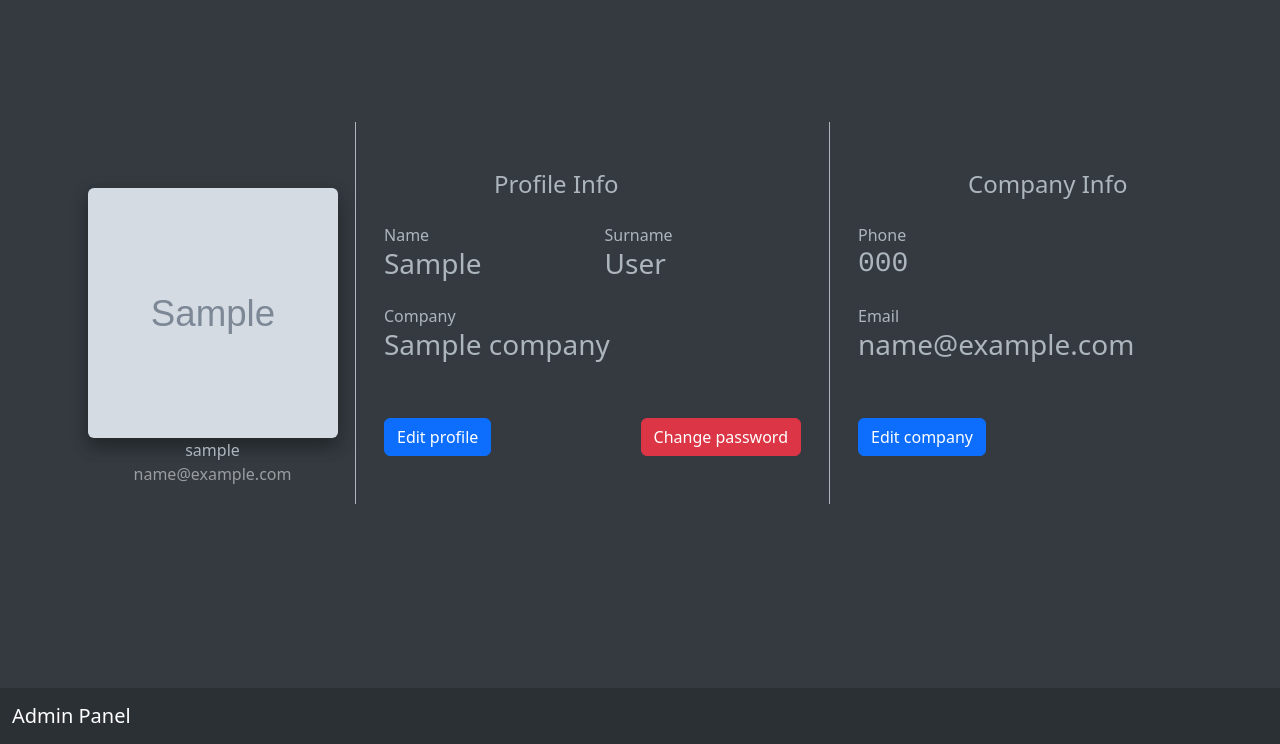
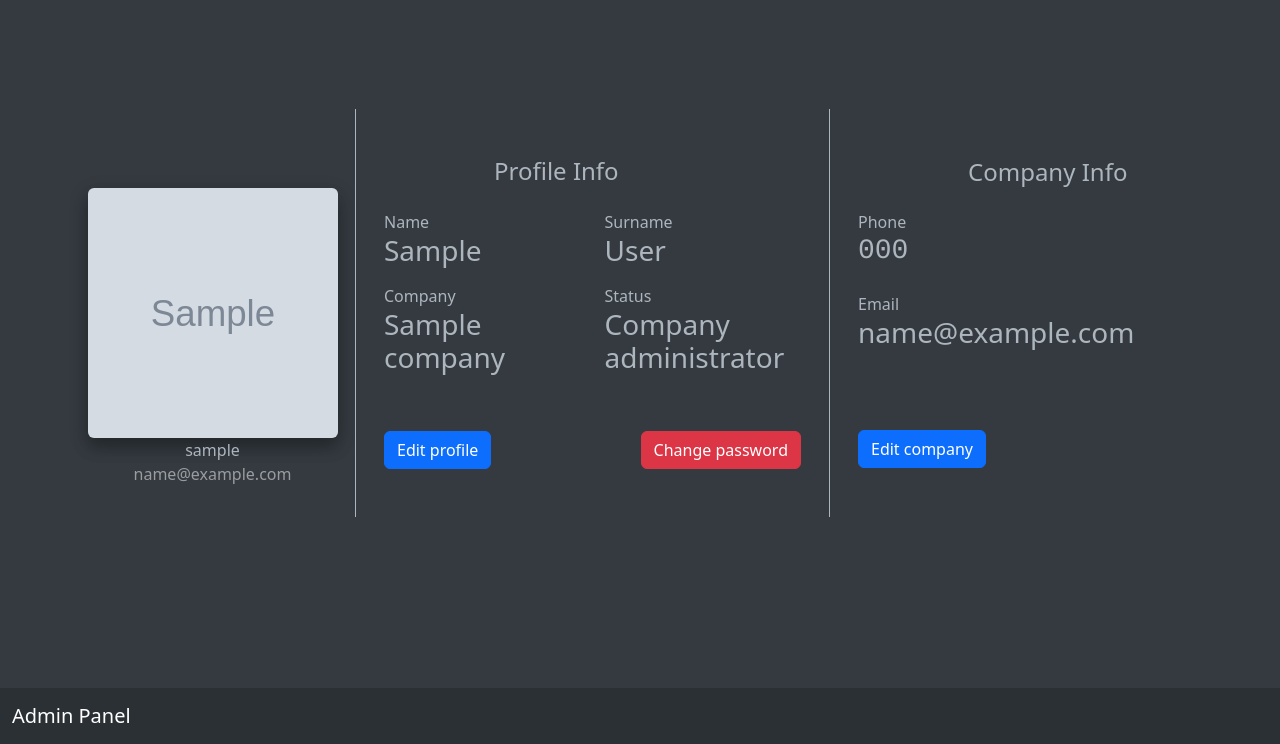
Before and after one commit to IgorEzerskiy/crm, a Django app: page /profile/1 in a window 1280 px wide. Shown: the part 56-800 px from the top of the page. Run offline with Django 4.2, Linux system fonts and the light colour scheme; a user stored in the database is signed in; tables that the repository leaves empty hold one stand-in row (values such as "Sample post"); grey boxes marked "Sample" are stand-in pictures.

Commit message:
Added the ability to grant administrator rights to users.

```diff
--- a/crm_app/forms_classes/user_forms.py
+++ b/crm_app/forms_classes/user_forms.py
@@ -168,6 +168,7 @@ class UserInfoUpdateForm(ModelForm):
             'first_name',
             'last_name',
             'email',
+            'is_company_admin',
             'image'
         ]
 
@@ -188,6 +189,20 @@ class UserInfoUpdateForm(ModelForm):
         self.fields['last_name'].widget.attrs.update({'class': 'form-control'})
         self.fields['email'].widget.attrs.update({'class': 'form-control'})
         self.fields['image'].widget.attrs.update({'class': 'form-control'})
+        self.fields['is_company_admin'].widget.attrs.update({'class': 'form-check-input',
+                                                             'id': 'flexCheckDefault'
+                                                             })
+
+        if not self.request.user.is_company_admin:
+            self.fields.pop('is_company_admin')
+
+    def clean_is_company_admin(self):
+        is_company_admin_from_form = self.cleaned_data.get('is_company_admin')
+
+        if not self.request.user.is_company_admin:
+            raise forms.ValidationError('An ordinary manager cannot give anyone the status of a company administrator.')
+
+        return is_company_admin_from_form
 
     def clean_first_name(self):
         first_name = self.cleaned_data.get('first_name')
--- a/crm_app/views_classes/user_views.py
+++ b/crm_app/views_classes/user_views.py
@@ -188,7 +188,7 @@ class UsersUpdateView(AdminPassedMixin, LoginRequiredMixin, UpdateView):
     template_name = 'users_update.html'
     queryset = User.objects.all()
     form_class = UserInfoUpdateForm
-    success_url = '/users/'
+    success_url = '/'
 
     def get_form_kwargs(self):
         kwargs = super().get_form_kwargs()
@@ -206,10 +206,20 @@ class UsersUpdateView(AdminPassedMixin, LoginRequiredMixin, UpdateView):
         current_img = None if current_user.image.name == '' else current_user.image
 
         if new_img == current_img:
+            messages.success(
+                self.request,
+                "The user information has been successfully updated."
+            )
+
             return super().form_valid(form=form)
         else:
             if current_img:
                 os.remove(current_img.path)
             obj.save()
 
+        messages.success(
+            self.request,
+            "The user information has been successfully updated."
+        )
+
         return super().form_valid(form=form)
--- a/templates/profile.html
+++ b/templates/profile.html
@@ -36,9 +36,18 @@
                             <h3> {{ request.user.last_name }}</h3>
                         </div>
                     </div>
-                    <div class="row mt-3">
-                        <div class="col-md-12"><label class="labels">Company</label>
+                    <div class="row mt-2">
+                        <div class="col-md-6"><label class="labels">Company</label>
                             <h3> {{ request.user.company }}</h3>
+                        </div>
+                        <div class="col-md-6"><label class="labels">Status</label>
+                            <h3>
+                                {% if request.user.is_company_admin %}
+                                    Company administrator
+                                {% else %}
+                                    Manager
+                                {% endif %}
+                            </h3>
                         </div>
                     </div>
                     <div class="mt-5 text-center" style="display: flex; justify-content: space-between">
@@ -118,7 +127,7 @@
                             </div>
                         </div>
                     </div>
-                    <div class="mt-5 text-center" style="display: flex; justify-content: space-between">
+                    <div class="mt-5 text-center" style="display: flex; justify-content: space-between; padding-top: 25px">
                         {% if request.user.is_company_admin %}
                             <a type="button" href="{% url 'edit_company' request.user.company.id %}"
                                class="btn btn-primary profile-button">Edit company</a>
--- a/templates/users_update.html
+++ b/templates/users_update.html
@@ -44,6 +44,12 @@
                                 {{ form.email.errors }}
                                 <h3> {{ form.email }}</h3>
                             </div>
+                            <div class="form-check" style="margin-left: 12px"><label class="labels">Admin status</label>
+                                <label class="form-check-label" for="flexCheckDefault">
+                                    {{ form.is_company_admin.errors }}
+                                </label>
+                                {{ form.is_company_admin }}
+                            </div>
                         </div>
                         <div class="mt-5 text-center">
                             <button type="submit"
```
Also changed, not shown: templates/update_profile.html (+10 -0 lines).
